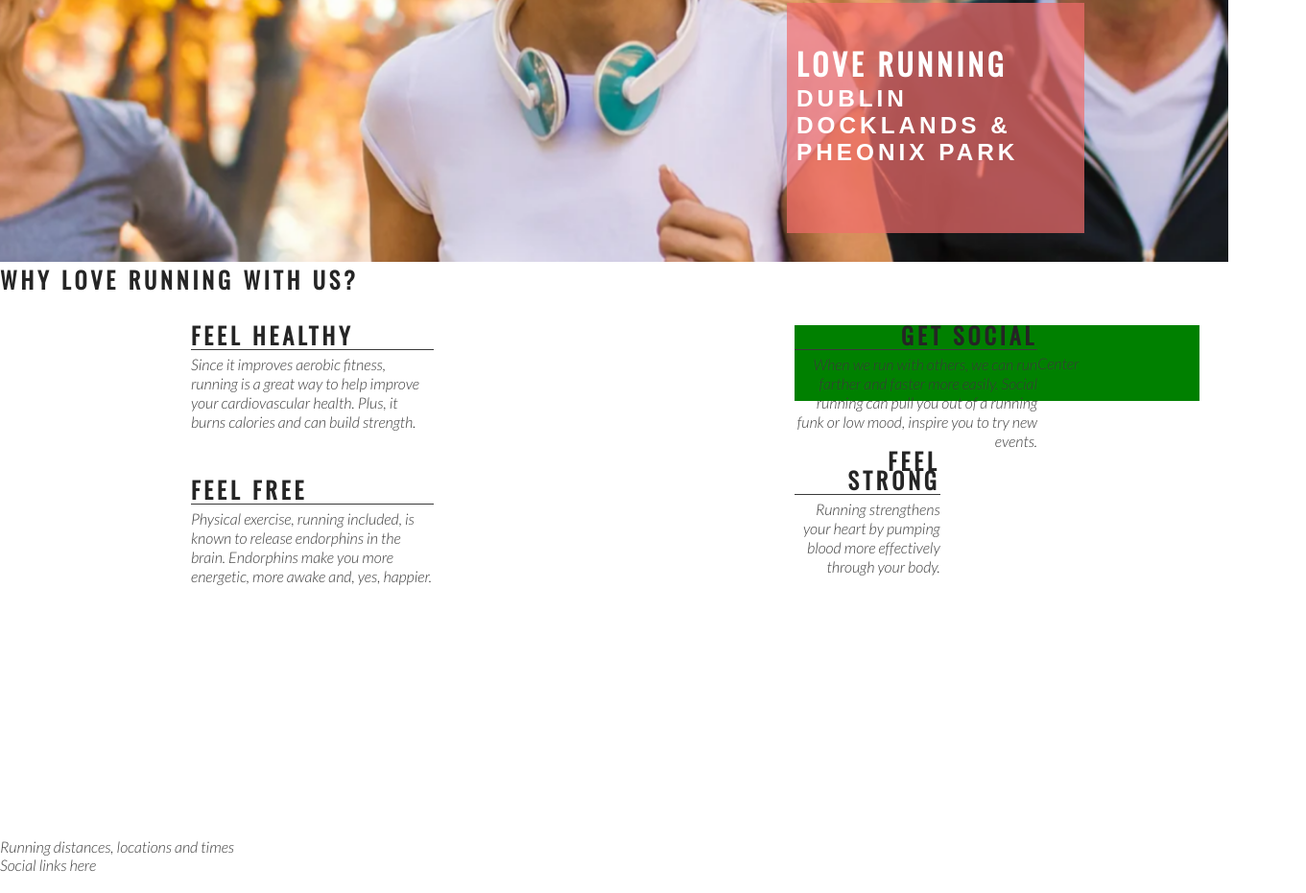
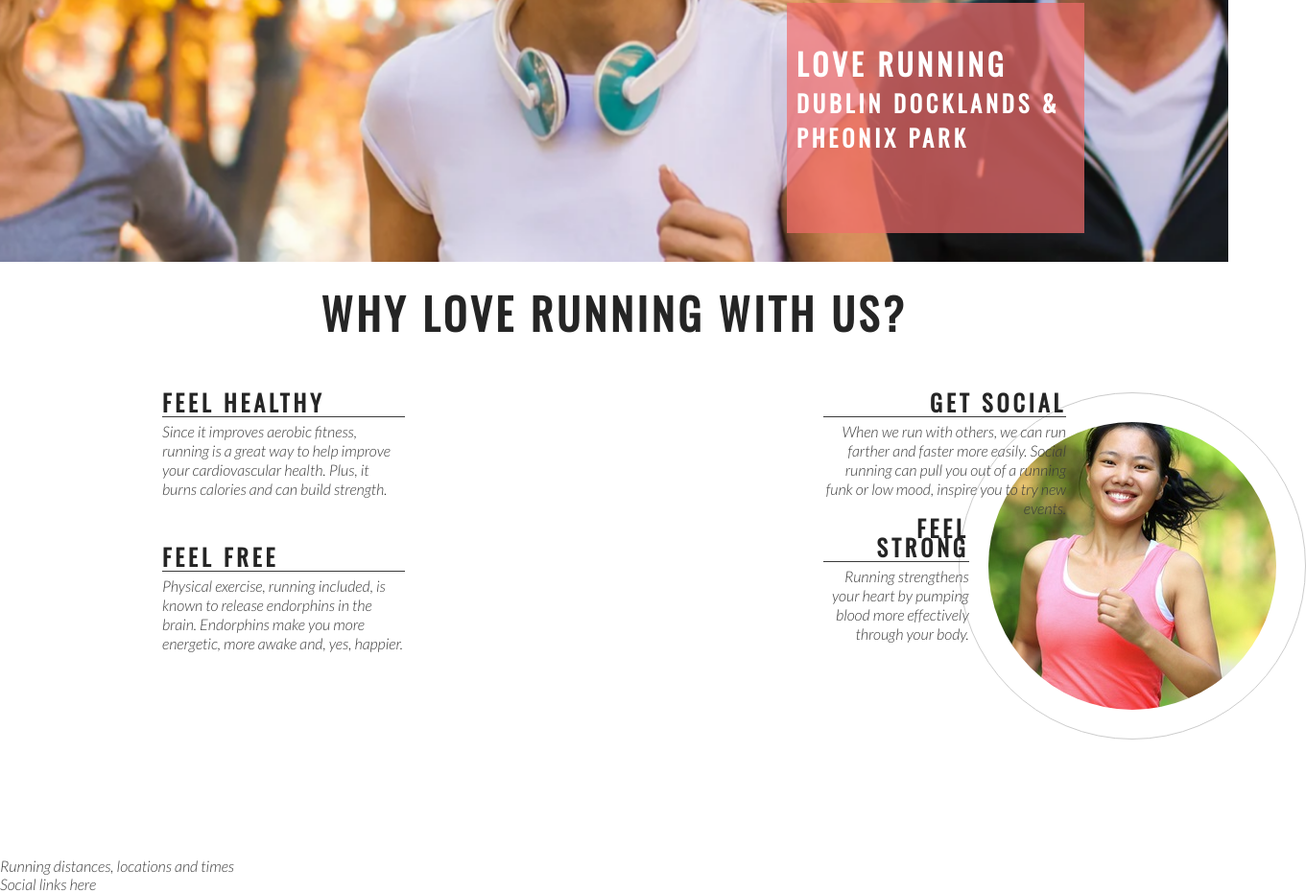
Before and after one commit to MiaTothova/love-running, a plain HTML site: page index.html in a window 1280 px wide. Shown: the part 402-1333 px from the top of the page at 96% size, 1361 px wide, since content can reach past the window. Drawn offline with nearby package versions, Linux system fonts and the light colour scheme.

Commit message:
add club ethos central image and style into a circle

```diff
--- a/assets/css/style.css
+++ b/assets/css/style.css
@@ -95,7 +95,7 @@ animation-fill-mode: forwards;
 
 #cover-text {
     font-size: 130%;
-    font-family: Oswalt, sans-serif;
+    font-family: Oswald, sans-serif;
     text-transform: uppercase;
     letter-spacing: 4px;
 
@@ -119,28 +119,28 @@ animation-fill-mode: forwards;
     height: 600px;
 }
 
-hr {
-    border-top: 1px solid #3a3a3a;
-    width: 100%;
-    margin: 5px 0;
-}
 
 #left-about {
-    padding: 30px;
+    padding-top: 30px;
     width: 33%;
     float: left;
 }
 
 #right-about {
-    padding: 30px;
+    padding-top: 30px;
     width: 33%;
     float: right;
 }
 
 #center-about {
-    padding: 30px;
+    width:  33%;
     margin: 0 auto;
-    background-color: green;
+}
+
+hr {
+    border-top: 1px solid #3a3a3a;
+    width: 100%;
+    margin: 5px 0;
 }
 
 .left-about-heading {
@@ -166,3 +166,26 @@ hr {
 .right-about-heading p {
     text-align: right;
 }
+
+#welcome {
+    text-align: center;
+    margin: 20px 0;
+    font-size: 280%;
+}
+
+#circle-container {
+    width: 300px;
+    height: 300px;
+    padding: 30px;
+    border-style: solid;
+    border-color: #ccc;
+    border-width: 1px;
+    border-radius: 50%;
+    margin: 0 auto;
+}
+
+#circle-cover-bg {
+    background: url('../images/ethos-center-image.jpg') no-repeat center center;
+    height: 100%;
+    border-radius: 50%;
+}
--- a/index.html
+++ b/index.html
@@ -38,7 +38,7 @@
         </div>
     </section>
     <section id="club-ethos">
-        <h1>Why Love Running With Us?</h1>
+        <h2 id="welcome">Why Love Running With Us?</h2>
         <div id="left-about">
             <div class="left-about-heading">
                 <h2>Feel Healthy</h2>
@@ -62,7 +62,11 @@
                     <p>Running strengthens your heart by pumping blood more effectively through your body.</p>
             </div>
         </div>
-        <div id="center-about">Center</div>
+        <div id="center-about">
+            <div id="circle-container">
+                <div id="circle-cover-bg"></div>
+            </div>
+        </div>
     </section>
     <section>Running distances, locations and times</section>
     <footer>Social links here</footer>
```
Also changed, not shown: assets/images/ethos-center-image.jpg (added).
